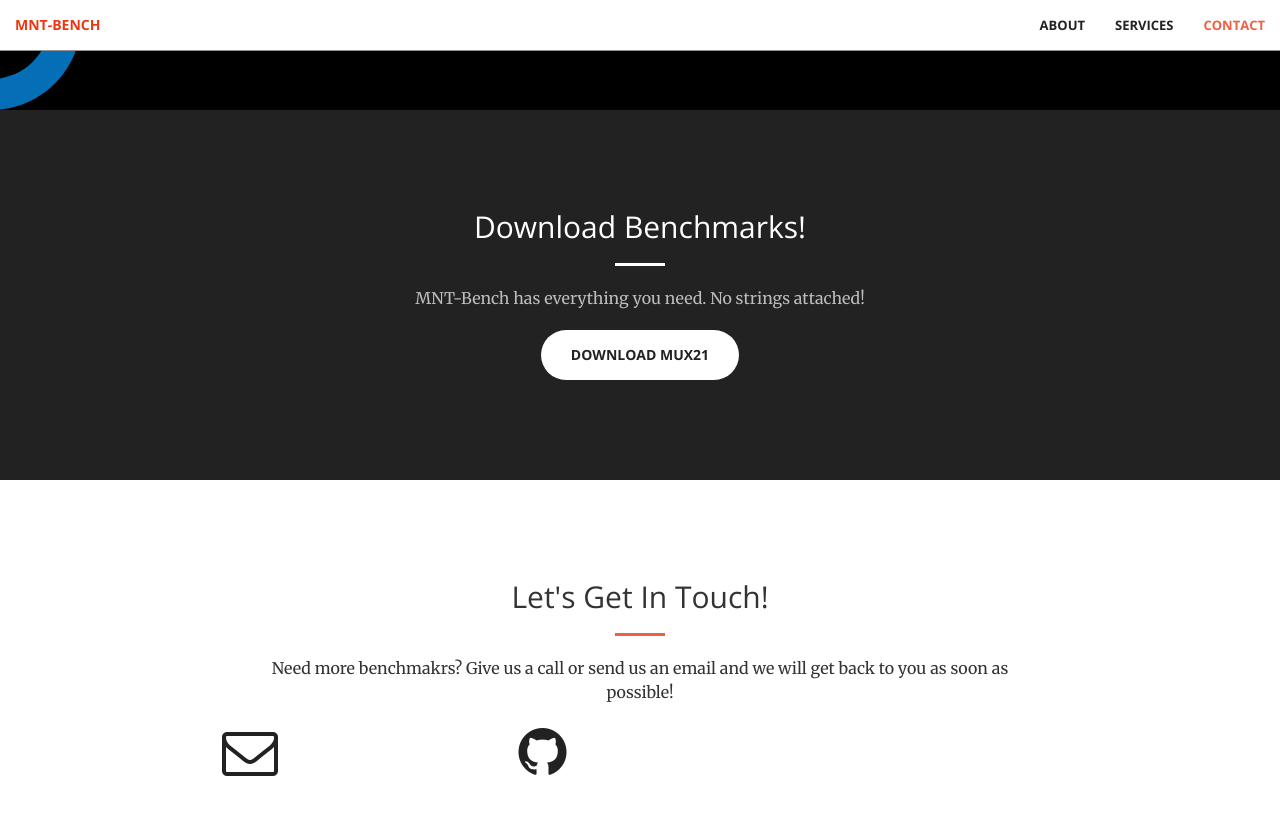
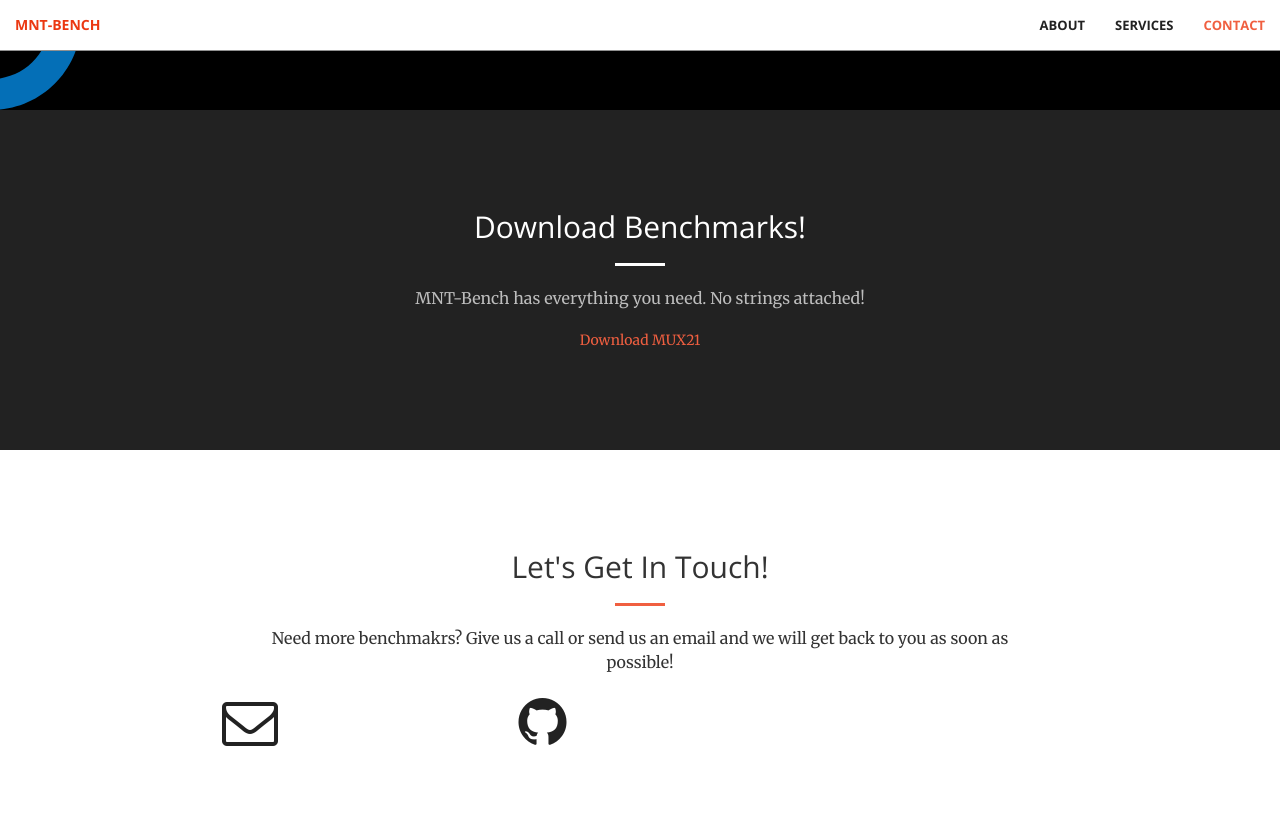
Before and after one commit to simon1hofmann/mnt-bench-old, a Jekyll site: the page built from index.html, in a window 1280 px wide and 900 px high, scrolled down 790 px. Shown: the top 815 px of the window. Built offline with Jekyll 4.4.1, drawn with Linux system fonts in a browser that asks for light colours.

Commit message:
Update call-to-action.html

```diff
--- a/_includes/call-to-action.html
+++ b/_includes/call-to-action.html
@@ -5,7 +5,7 @@
                 <h2 class="section-heading">Download Benchmarks!</h2>
                 <hr class="light">
                 <p class="text-faded">MNT-Bench has everything you need. No strings attached!</p>
-                <a href="https://raw.githubusercontent.com/simon1hofmann/mnt-bench/main/benchmarks/trindade16/mux21.fgl" class="btn btn-default btn-xl" download="download">Download MUX21</a>
+                <a href="https://raw.githubusercontent.com/simon1hofmann/mnt-bench/main/benchmarks/trindade16/mux21.fgl" download="download">Download MUX21</a>
             </div>
         </div>
     </div>
```
